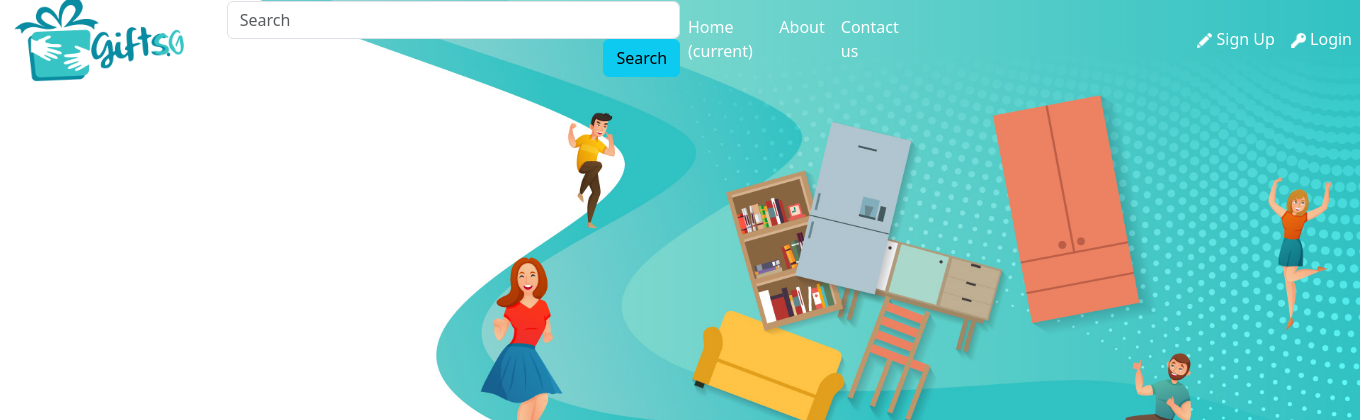
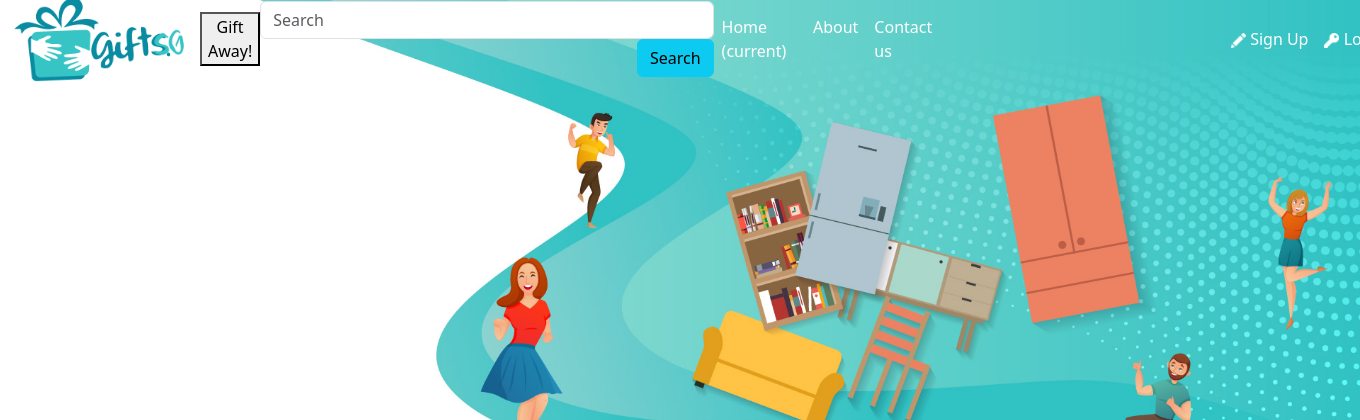
Before and after one commit to hockie2/gifts_sg, a Rails app: page / in a window 1360 px wide; the page is wider, and only the part inside the window is pictured. Shown: the top 420 px of that part. Run offline with Rails 7, Linux system fonts and the light colour scheme; data that the repository does not hold is empty; style sheets or scripts are compiled from the project's sources; some libraries are stand-ins or nearby versions.

Commit message:
working on giftaway button

```diff
--- a/app/assets/stylesheets/application.scss
+++ b/app/assets/stylesheets/application.scss
@@ -37,7 +37,9 @@
     background: rgba(0,0,0,0);
 }
 
-
+.giftaway_button{
+    width:300px
+}
 
 .nav-link{
     // border:1px solid red;
--- a/app/views/layouts/application.html.erb
+++ b/app/views/layouts/application.html.erb
@@ -21,6 +21,8 @@
     <div id="nav_logo">
         <%= image_tag("logo_01.png", class:"logo")%>
     </div>
+
+    <button type="button" class="giftaway_button">Gift Away!</button>
 
     <div class="col-4 " id="">
         <form class="form-inline ">
```
